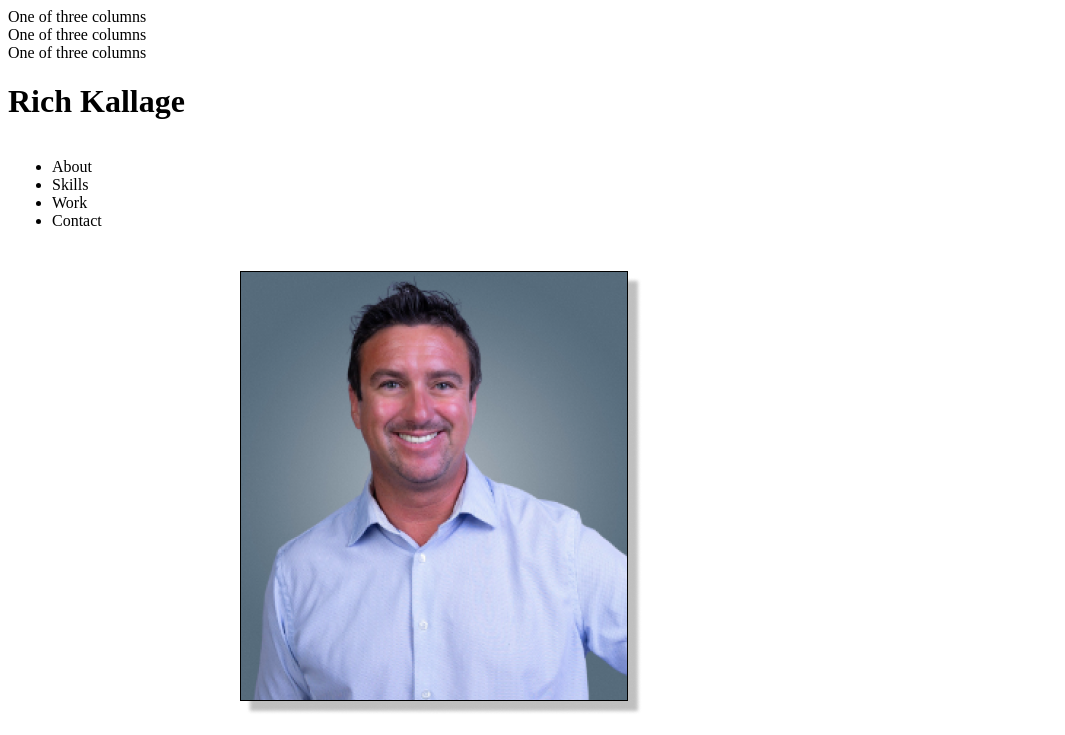
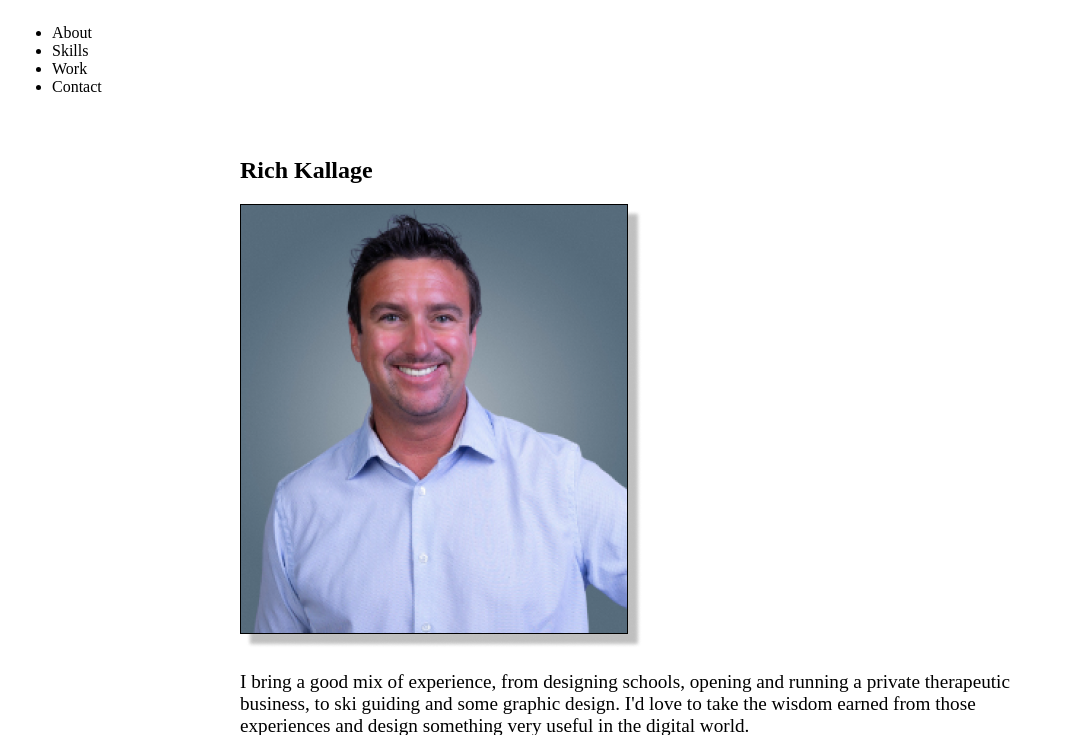
Before and after one commit to rkallage/UX_UI_Homework17, a plain HTML site: page index.html in a window 1280 px wide. Shown: the top 735 px of the page, without its empty margins (0-1065 px from the left). Drawn offline with Linux system fonts and the light colour scheme.

Commit message:
Update index.html

```diff
--- a/index.html
+++ b/index.html
@@ -7,41 +7,11 @@
     <title>Document</title>
     <link href="CSS/style.css" rel="stylesheet">
 
-      <div class="container">
-        <div class="row">
-          <div class="col-sm">
-            One of three columns
-          </div>
-          <div class="col-sm">
-            One of three columns
-          </div>
-          <div class="col-sm">
-            One of three columns
-          </div>
-        </div>
-      </div>
-
-
-
-        </div>
-        <div class="container-fluid">
-            <div class="row">
-                <div class="col-4">
-
-                </div>
-
-            </div>
-
-        </div>
-
-
-</head>
+      </head>
 
 <body>
 
 
-
-    <h1> Rich Kallage</h1>
 <header>
     <div class="logo inline-block"><img src=""></div>
     <nav class="inline-block">
@@ -55,6 +25,7 @@
 </header>
 
 <section class="heroImg">
+  <h1> Rich Kallage </h1>
     <div>
         <img src="images/headshot.png" alt="">
         <p>I bring a good mix of experience,
```
